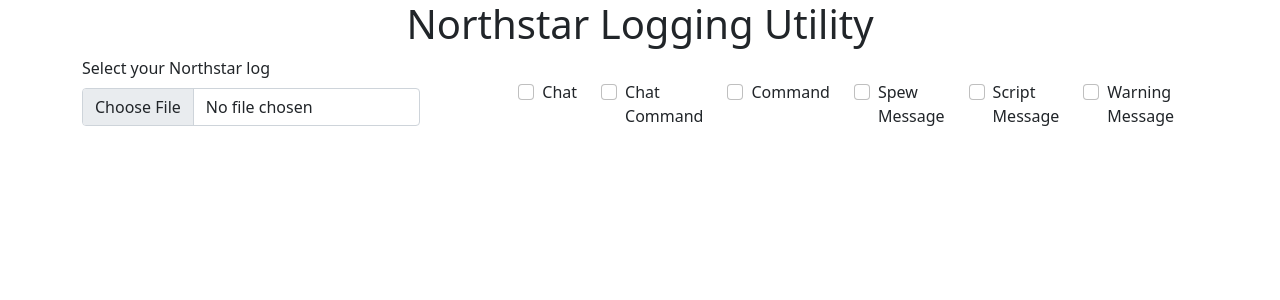
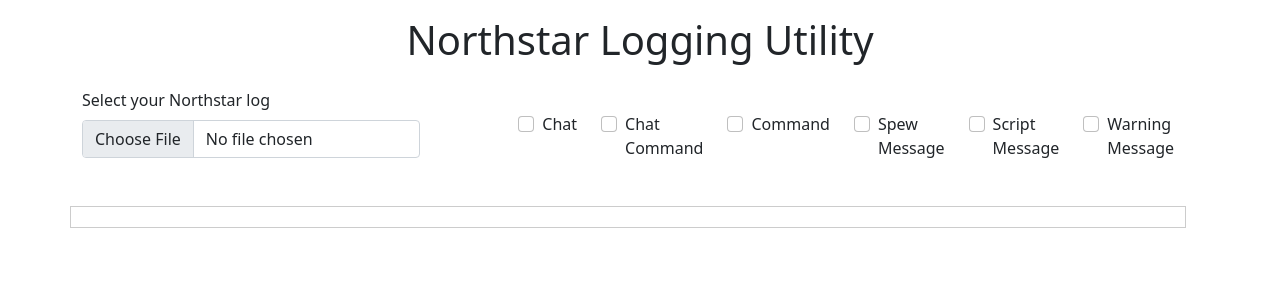
Before and after one commit to taskinoz/Northstar-Logging-Utility, a React (Create React App) app: page / in a window 1280 px wide. Shown: the top 300 px of the page. Built offline with nearby package versions, Linux system fonts and the light colour scheme.

Commit message:
Added extra css

```diff
--- a/src/App.css
+++ b/src/App.css
@@ -1,3 +1,12 @@
 .App h1 {
   text-align: center;
 }
+
+.text-container {
+  border: 1px solid #ccc;
+  margin: 20px 0;
+  padding: 10px;
+}
+.text-container p {
+  margin-bottom: 0 !important;
+}
--- a/src/App.js
+++ b/src/App.js
@@ -77,7 +77,7 @@ function App() {
     <div className="App">
       <Container>
         <Row>
-          <Col>
+          <Col className='p-3'>
             <h1>Northstar Logging Utility</h1>
           </Col>
         </Row>
@@ -138,7 +138,7 @@ function App() {
             }
           </Col>
           <Row>
-            <Col>
+            <Col className='text-container'>
               {fileText && (fileText).map((line, index) =>
                 <p key={index}>{line}</p>
               )}
```
